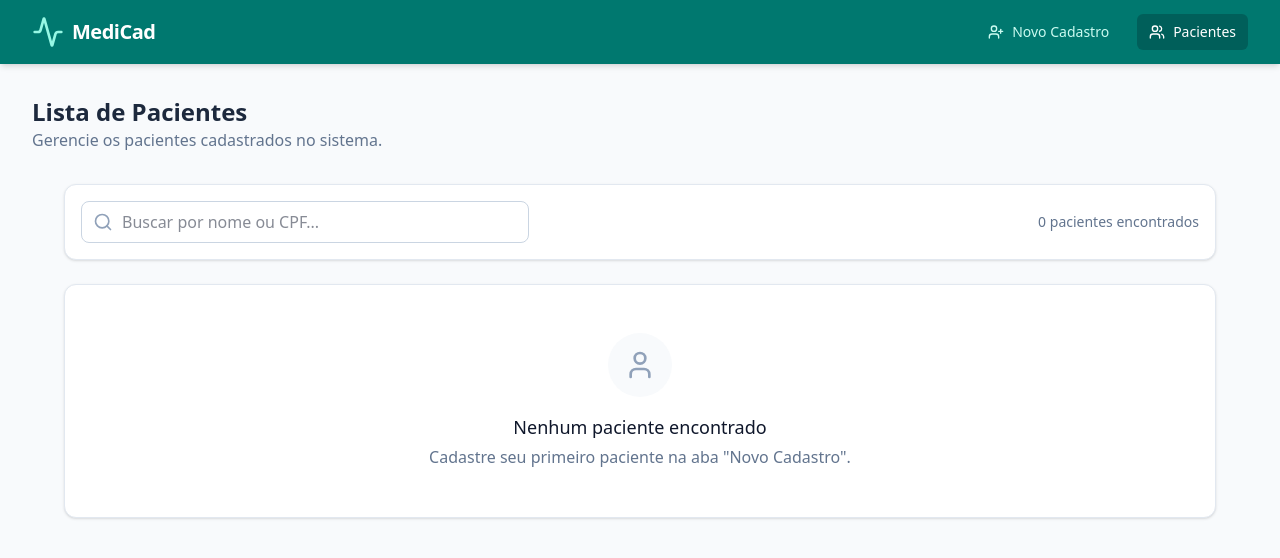
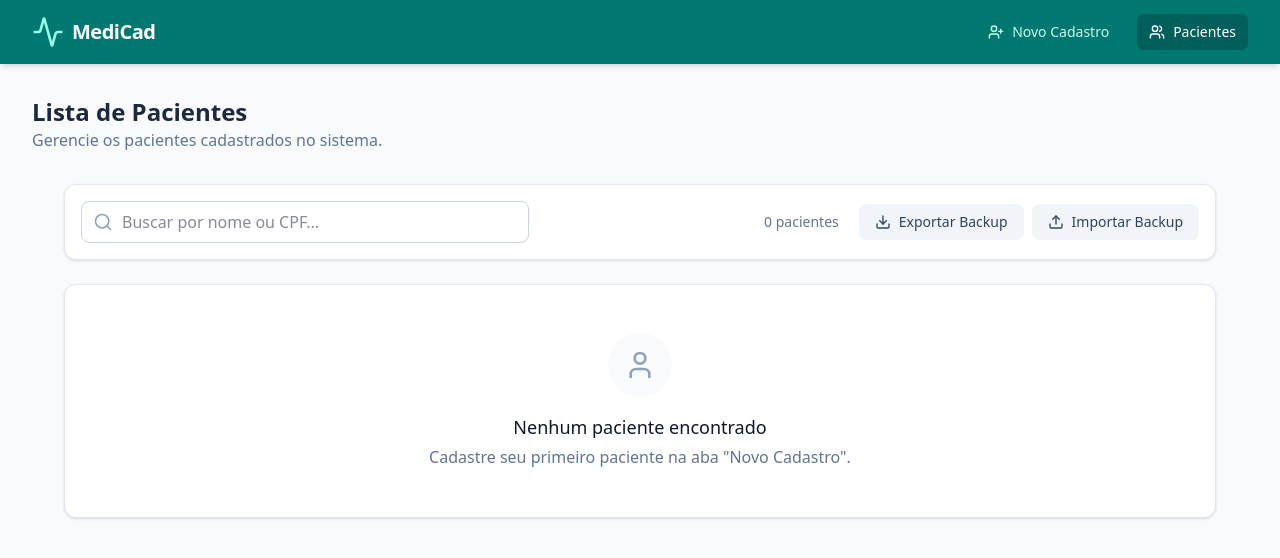
Before and after one commit to tiktosuperrecipes-lab/MediCad, a React (Vite) app: page / in a window 1280 px wide. Both pictures are taken after a click on the button "Pacientes". Shown: the top 558 px of the page. Built offline with nearby package versions, Linux system fonts and the light colour scheme.

Commit message:
Exportar pacientes

```diff
--- a/src/components/PatientList.tsx
+++ b/src/components/PatientList.tsx
@@ -1,5 +1,5 @@
-import React, { useState, useEffect } from 'react';
-import { Search, FileText, Trash2, User, Calendar, Phone, Edit2 } from 'lucide-react';
+import React, { useState, useEffect, useRef } from 'react';
+import { Search, FileText, Trash2, User, Calendar, Phone, Edit2, Download, Upload } from 'lucide-react';
 import { Patient } from '../types';
 import { getPatients, deletePatient } from '../lib/storage';
 import PatientModal from './PatientModal';
@@ -8,6 +8,7 @@ export default function PatientList({ onEdit }: { onEdit: (patient: Patient) =>
   const [patients, setPatients] = useState<Patient[]>([]);
   const [searchTerm, setSearchTerm] = useState('');
   const [selectedPatient, setSelectedPatient] = useState<Patient | null>(null);
+  const fileInputRef = useRef<HTMLInputElement>(null);
 
   useEffect(() => {
     setPatients(getPatients());
@@ -20,6 +21,47 @@ export default function PatientList({ onEdit }: { onEdit: (patient: Patient) =>
     }
   };
 
+  const handleExportBackup = () => {
+    const dataStr = JSON.stringify(patients, null, 2);
+    const blob = new Blob([dataStr], { type: 'application/json' });
+    const url = URL.createObjectURL(blob);
+    const a = document.createElement('a');
+    a.href = url;
+    a.download = `medicad-backup-${new Date().toISOString().split('T')[0]}.json`;
+    document.body.appendChild(a);
+    a.click();
+    document.body.removeChild(a);
+    URL.revokeObjectURL(url);
+  };
+
+  const handleImportBackup = (e: React.ChangeEvent<HTMLInputElement>) => {
+    const file = e.target.files?.[0];
+    if (!file) return;
+
+    const reader = new FileReader();
+    reader.onload = (event) => {
+      try {
+        const importedData = JSON.parse(event.target?.result as string);
+        if (Array.isArray(importedData)) {
+          // Salva no localStorage e atualiza o estado
+          localStorage.setItem('@medicad:patients', JSON.stringify(importedData));
+          setPatients(importedData);
+          alert('Backup restaurado com sucesso! ' + importedData.length + ' pacientes carregados.');
+        } else {
+          alert('Arquivo de backup inválido. Certifique-se de usar o arquivo .json gerado pelo sistema.');
+        }
+      } catch (error) {
+        alert('Erro ao ler o arquivo de backup. O arquivo pode estar corrompido.');
+      }
+    };
+    reader.readAsText(file);
+
+    // Reseta o input para permitir importar o mesmo arquivo novamente se necessário
+    if (fileInputRef.current) {
+      fileInputRef.current.value = '';
+    }
+  };
+
   const filteredPatients = patients.filter(p =>
     p.fullName.toLowerCase().includes(searchTerm.toLowerCase()) ||
     p.cpf.includes(searchTerm)
@@ -27,9 +69,9 @@ export default function PatientList({ onEdit }: { onEdit: (patient: Patient) =>
 
   return (
     <div className="max-w-6xl mx-auto">
-      {/* Search Bar */}
-      <div className="bg-white p-4 rounded-xl shadow-sm border border-slate-200 mb-6 flex flex-col sm:flex-row gap-4 items-center justify-between print:hidden">
-        <div className="relative w-full sm:max-w-md">
+      {/* Actions & Search Bar */}
+      <div className="bg-white p-4 rounded-xl shadow-sm border border-slate-200 mb-6 flex flex-col lg:flex-row gap-4 items-center justify-between print:hidden">
+        <div className="relative w-full lg:max-w-md">
           <div className="absolute inset-y-0 left-0 pl-3 flex items-center pointer-events-none">
             <Search className="h-5 w-5 text-slate-400" />
           </div>
@@ -41,8 +83,38 @@ export default function PatientList({ onEdit }: { onEdit: (patient: Patient) =>
             className="block w-full pl-10 pr-3 py-2 border border-slate-300 rounded-lg focus:ring-2 focus:ring-teal-500 focus:border-teal-500 outline-none transition-all"
           />
         </div>
-        <div className="text-sm text-slate-500 font-medium">
-          {filteredPatients.length} {filteredPatients.length === 1 ? 'paciente encontrado' : 'pacientes encontrados'}
+
+        <div className="flex items-center gap-3 w-full lg:w-auto justify-between lg:justify-end">
+          <div className="text-sm text-slate-500 font-medium hidden sm:block mr-2">
+            {filteredPatients.length} {filteredPatients.length === 1 ? 'paciente' : 'pacientes'}
+          </div>
+
+          <div className="flex items-center gap-2 w-full sm:w-auto">
+            <button
+              onClick={handleExportBackup}
+              className="flex-1 sm:flex-none flex items-center justify-center gap-2 px-4 py-2 bg-slate-100 hover:bg-slate-200 text-slate-700 font-medium rounded-lg transition-colors"
+              title="Baixar cópia de segurança"
+            >
+              <Download className="h-4 w-4" />
+              <span className="text-sm">Exportar Backup</span>
+            </button>
+
+            <input
+              type="file"
+              accept=".json"
+              className="hidden"
+              ref={fileInputRef}
+              onChange={handleImportBackup}
+            />
+            <button
+              onClick={() => fileInputRef.current?.click()}
+              className="flex-1 sm:flex-none flex items-center justify-center gap-2 px-4 py-2 bg-slate-100 hover:bg-slate-200 text-slate-700 font-medium rounded-lg transition-colors"
+              title="Restaurar cópia de segurança"
+            >
+              <Upload className="h-4 w-4" />
+              <span className="text-sm">Importar Backup</span>
+            </button>
+          </div>
         </div>
       </div>
 
```
